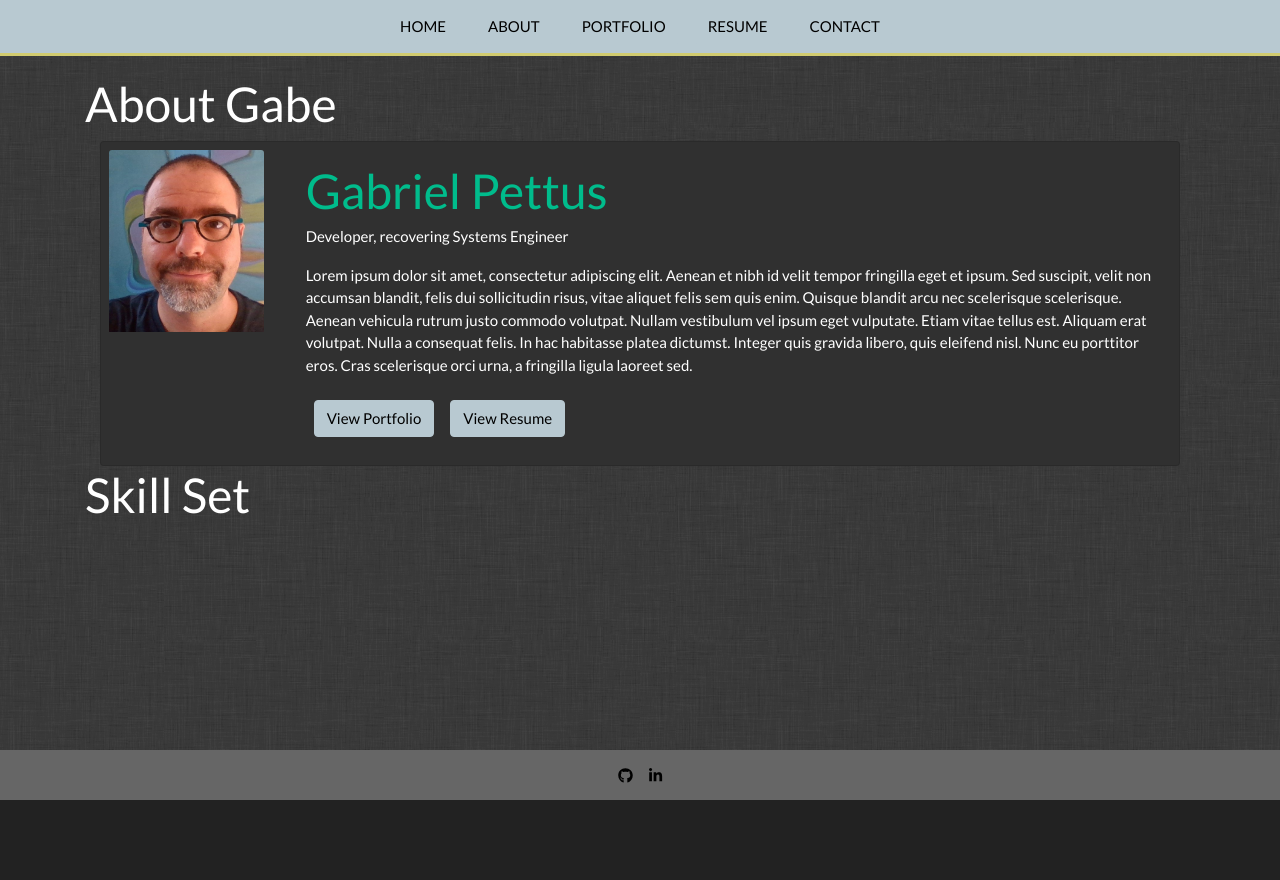
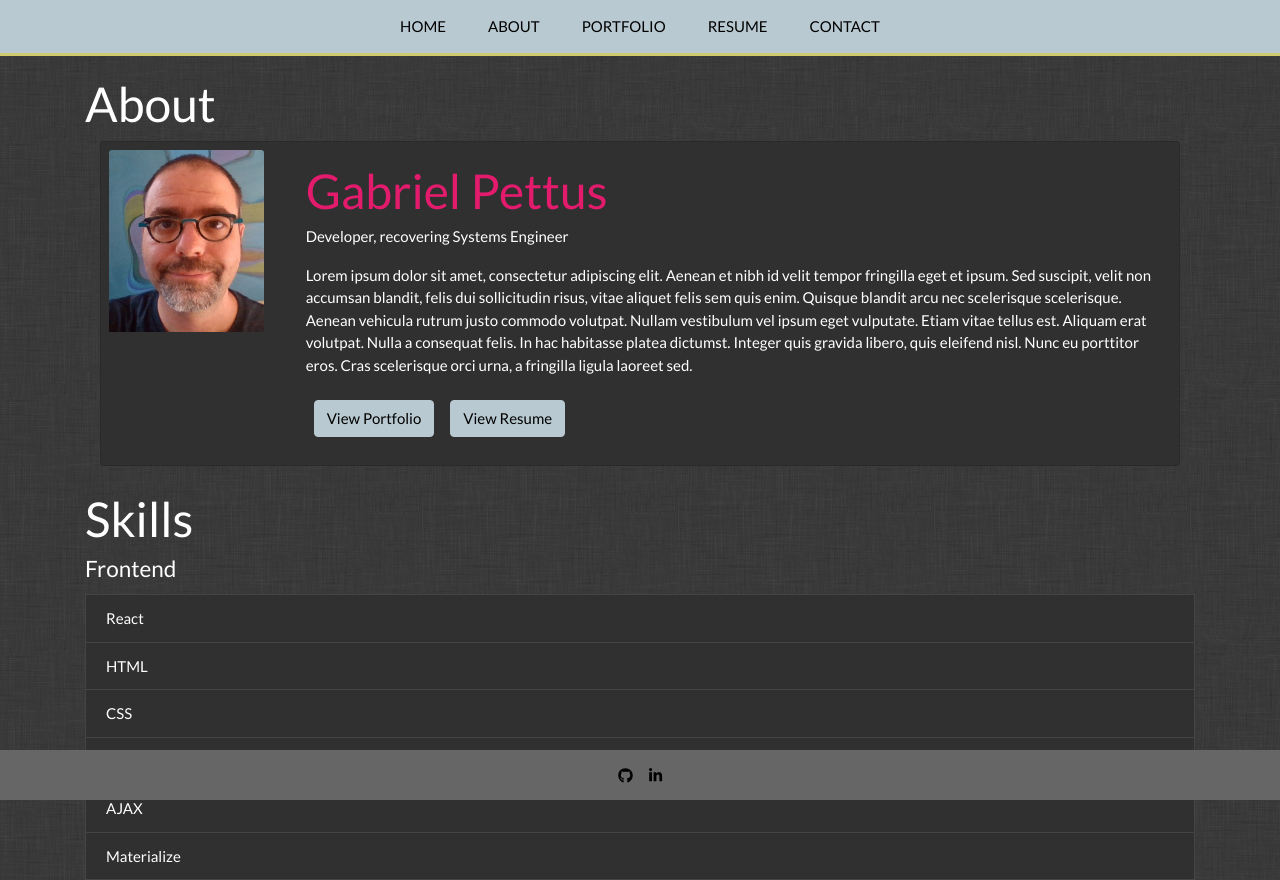
Before and after one commit to gabepettus/react-portfolio, a React (Create React App) app: page /about in a window 1280 px wide. Before the commit the page ends 800 px from the top, so only its background shows below. Built offline with nearby package versions, Linux system fonts and the light colour scheme.

Commit message:
playing with Navtoggler - does not work. minor styling on about page. added skill card

```diff
--- a/src/components/BioCard/index.js
+++ b/src/components/BioCard/index.js
@@ -13,7 +13,7 @@ import {
 } from 'reactstrap';
 
 import image from '../../assets/images/pictureOfMeCropped.jpg';
-// import './style.css';
+import './style.css';
 
 const BioCard = () => {
   return (
@@ -27,7 +27,7 @@ const BioCard = () => {
             <Col md="10">
               <CardBody>
                 <CardTitle className="text-success font-weight-bold">
-                  <h1>Gabriel Pettus</h1>
+                  <h1 className='red-text'>Gabriel Pettus</h1>
                 </CardTitle>
                 <CardSubtitle className="text-monspace">Developer, recovering Systems Engineer</CardSubtitle>
                 <CardText className="mt-3">
--- /dev/null
+++ b/src/components/BioCard/style.css
@@ -0,0 +1,3 @@
+.red-text {
+  color: #e31b6d !important;
+}
--- a/src/components/Header/index.js
+++ b/src/components/Header/index.js
@@ -5,20 +5,23 @@ import {
     Navbar,
     NavbarToggler,
     Nav,
-    NavItem
+    NavItem,
+    NavbarBrand
 } from 'reactstrap';
 
 import './style.css';
 
 const Header = (props) => {
+    // const [isOpen, setIsOpen] = useState(false);
     const [isOpen, setIsOpen] = useState(props);
-    const toggle = () => setIsOpen(!isOpen);
+    // const toggle = () => setIsOpen(!isOpen);
 
     return (
         <>
             {/* <Navbar expand='md' className='header justify-content-center' fixed='top'> */}
             <Navbar expand='md' fixed='top'>
-                <NavbarToggler onClick={toggle} />
+                {/* <NavbarBrand href="/" className="mr-auto navbar header">MENU</NavbarBrand> */}
+                {/* <NavbarToggler onClick={toggle} /> */}
                 <Collapse isOpen={isOpen} navbar>
                     <Nav className='mr-auto navbar justify-content-center fixed-top header'>
                         <NavItem>
@@ -36,8 +39,6 @@ const Header = (props) => {
                         <NavItem>
                             <Link to='/contact' className='btn m-2 btn-success'>CONTACT</Link>
                         </NavItem>
-                        {/* <NavItem> <NavLink className='m-2' href='https://github.com/gabepettus' target='_blank'><FontAwesomeIcon icon={faGithub} /></NavLink> </NavItem> */}
-                        {/* <NavItem> <NavLink className='m-2' href='https://www.linkedin.com/in/gabe-p-b11016189/' target='_blank'><FontAwesomeIcon icon={faLinkedinIn} /></NavLink> </NavItem> */}
                     </Nav>
                 </Collapse>
             </Navbar>
--- /dev/null
+++ b/src/components/SkillCard/index.js
@@ -0,0 +1,43 @@
+import React from 'react';
+import {
+  Card,
+  CardTitle,
+  CardText,
+  Col,
+  Row,
+  ListGroup,
+  ListGroupItem
+} from 'reactstrap';
+
+// import './style.css';
+
+const SkillCard = (props) => {
+  return (
+    <>
+      <Row>
+        <Col>
+          <CardTitle>
+            <h4>
+              {props.data[0].category}
+            </h4>
+          </CardTitle>
+          <ListGroup>
+            <CardText>
+              {props.data[0]
+                .skills.map((item) =>
+                {
+                  return (
+                    <ListGroupItem key={item}>
+                      {item}
+                    </ListGroupItem>
+                  )
+                })}
+            </CardText>
+          </ListGroup>
+        </Col>
+      </Row>
+    </>
+  );
+}
+
+export default SkillCard;
--- /dev/null
+++ b/src/data/skillData.json
@@ -0,0 +1,37 @@
+[
+  {
+      "id": 1,
+      "category": "Frontend",
+      "skills": [
+          "React",
+          "HTML",
+          "CSS",
+          "Bootstrap",
+          "AJAX",
+          "Materialize"
+      ]
+  },
+  {
+      "id": 2,
+      "category": "Backend",
+      "skills": [
+          "Node.js",
+          "Express",
+          "NoSQL - Mongo/Mongoose",
+          "SQL - Oracle/MySql/Sequelize",
+          "Rest APIs",
+          "JSON/XML"
+      ]
+  },
+  {
+      "id": 3,
+      "category": "Tools",
+      "skills": [
+          "Git/CVS",
+          "Agile",
+          "Jira/Confluence",
+          "PERL",
+          "bash"
+      ]
+  }
+]
--- a/src/pages/About/index.js
+++ b/src/pages/About/index.js
@@ -1,18 +1,23 @@
 import React from 'react';
 import { Container } from 'reactstrap';
 
-import BioCard from '../../components/BioCard';
 import Header from '../../components/Header';
 import Footer from '../../components/Footer';
+import BioCard from '../../components/BioCard';
+import SkillCard from '../../components/SkillCard';
+
+import data from '../../data/skillData.json';
 
 const About = () => {
   return (
 
     <Container>
       <Header />
-      <h1>About Gabe</h1>
+      <h1>About</h1>
       <BioCard />
-      <h1>Skill Set</h1>
+      <h1 className="mt-4">Skills</h1>
+      <SkillCard data={data} />
+
       <Footer />
     </Container>
   );
```
